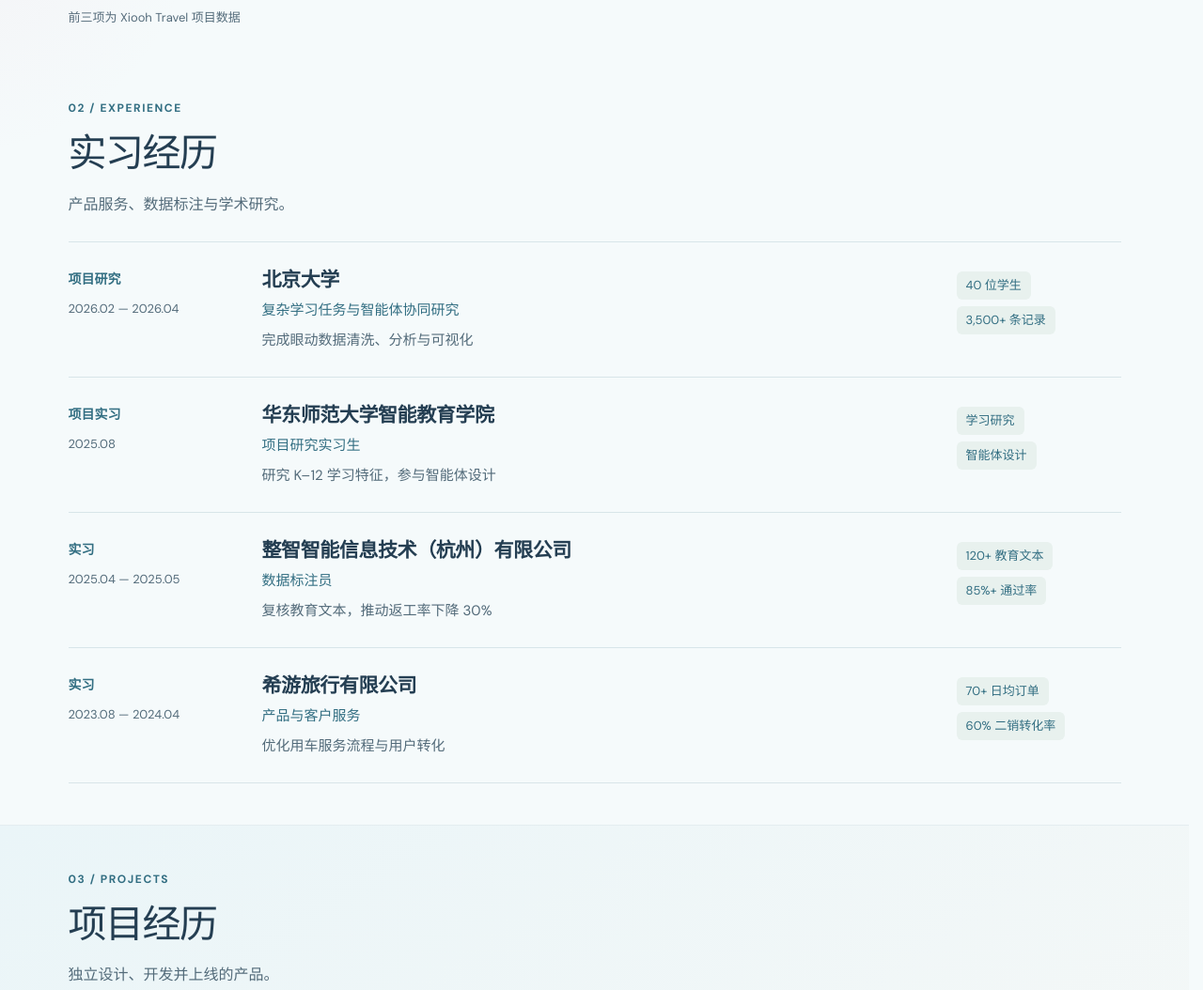
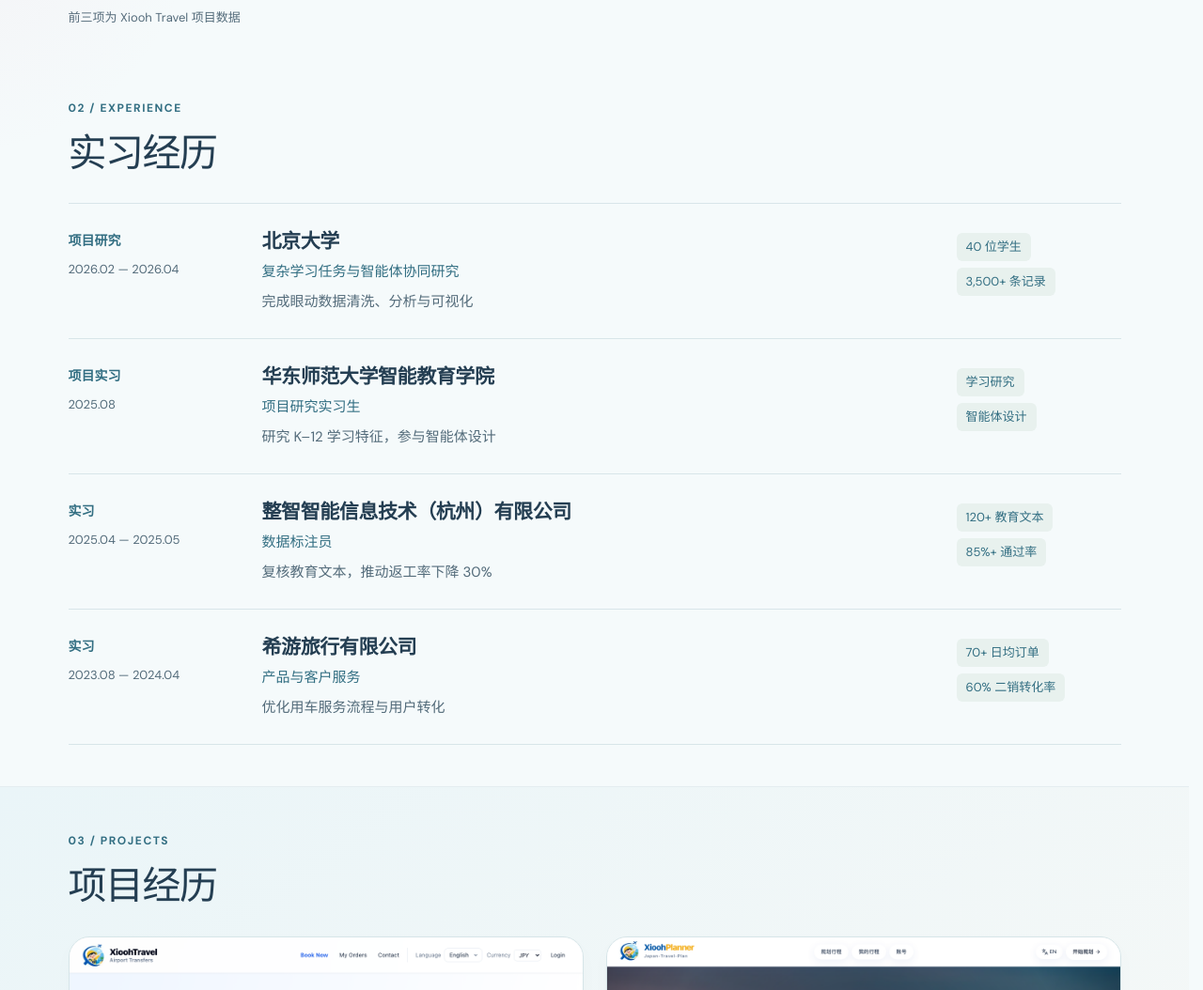
Before and after one commit to Bruce-778/Bruce-778.github.io, a website built with Vite: page index.html in a window 1280 px wide. Shown: the part 1277-2331 px from the top of the page at 94% size. Built offline with nearby package versions, Linux system fonts and the light colour scheme.

Commit message:
Simplify section headings and unify hero buttons

```diff
--- a/src/main.js
+++ b/src/main.js
@@ -46,7 +46,6 @@ const content = {
     experience: {
       kicker: '02 / EXPERIENCE',
       title: '实习经历',
-      intro: '产品服务、数据标注与学术研究。',
       items: [
         ['实习', '2023.08 — 2024.04', '希游旅行有限公司', '产品与客户服务', '优化用车服务流程与用户转化', ['70+ 日均订单', '60% 二销转化率']],
         ['实习', '2025.04 — 2025.05', '整智智能信息技术（杭州）有限公司', '数据标注员', '复核教育文本，推动返工率下降 30%', ['120+ 教育文本', '85%+ 通过率']],
@@ -57,7 +56,6 @@ const content = {
     work: {
       kicker: '03 / PROJECTS',
       title: '项目经历',
-      intro: '独立设计、开发并上线的产品。',
       visit: '访问项目 ↗',
       cards: [
         {
@@ -96,7 +94,6 @@ const content = {
     journey: {
       kicker: '04 / EDUCATION',
       title: '学习经历',
-      intro: '香港城市大学 · 浙江工业大学',
       items: [
         {
           id: 'cityu', date: '2026.09 — 2027.06', name: ['香港城市大学'],
@@ -126,7 +123,6 @@ const content = {
     contact: {
       kicker: '06 / CONTACT',
       title: '联系我',
-      body: '欢迎交流与项目合作。',
       cta: '发一封邮件',
       github: '查看 GitHub',
       emailLabel: 'Email',
@@ -186,7 +182,6 @@ const content = {
     experience: {
       kicker: '02 / EXPERIENCE',
       title: 'Work experience',
-      intro: 'Product services, data annotation, and academic research.',
       items: [
         ['Internship', 'Aug 2023 — Apr 2024', 'Xiooh Travel', 'Product & Customer Service', 'Improved ride services and customer conversion', ['70+ daily orders', '60% upsell conversion']],
         ['Internship', 'Apr — May 2025', 'Zhengzhi Intelligent Information Technology', 'Data Annotator', 'Reviewed educational texts and reduced rework by 30%', ['120+ texts', '85%+ pass rate']],
@@ -197,7 +192,6 @@ const content = {
     work: {
       kicker: '03 / PROJECTS',
       title: 'Projects',
-      intro: 'Products I designed, built, and launched.',
       visit: 'Visit project ↗',
       cards: [
         {
@@ -236,7 +230,6 @@ const content = {
     journey: {
       kicker: '04 / EDUCATION',
       title: 'Learning experience',
-      intro: 'City University of Hong Kong · Zhejiang University of Technology',
       items: [
         {
           id: 'cityu', date: 'Sep 2026 — Jun 2027', name: ['City University', 'of Hong Kong'],
@@ -265,7 +258,6 @@ const content = {
     contact: {
       kicker: '06 / CONTACT',
       title: 'Contact',
-      body: 'For inquiries and project collaborations.',
       cta: 'Send an email',
       github: 'View GitHub',
       emailLabel: 'Email',
@@ -306,12 +298,12 @@ const phrases = (items) => items.map(item => `<span class="text-unit">${item}</s
 function protectLineEndings() {
   const segmenter = typeof Intl.Segmenter === 'function' ? new Intl.Segmenter('zh-CN', { granularity: 'word' }) : null;
   const selectors = [
-    'h2', '.hero-motto', '.hero-note > span:last-child', '.section-heading p',
+    'h2', '.hero-motto', '.hero-note > span:last-child',
     '.bt-profile-story p', '.gallery-caption h3', '.gallery-caption p',
     '.experience-content h3', '.experience-content strong', '.experience-content p',
     '.project-body > p', '.lab-item h3', '.lab-item p',
     '.publication-copy h3 a',
-    '.award-list > span', '.contact-copy p', '.site-footer > span:first-child',
+    '.award-list > span', '.site-footer > span:first-child',
   ].join(',');
   document.querySelectorAll(selectors).forEach(element => {
     if (element.children.length) return;
@@ -557,8 +549,8 @@ function render() {
             <h1>${copy.hero.title}${copy.hero.nameCn ? `<small>${copy.hero.nameCn}</small>` : ''}</h1>
             <p class="hero-motto">${copy.hero.motto}</p>
             <div class="hero-actions">
-              <a class="button button-primary" href="#work">${copy.hero.primary}<span>↘</span></a>
-              <a class="button button-quiet" href="./assets/bruce-tu-resume.pdf" target="_blank" rel="noopener noreferrer" type="application/pdf" aria-label="${lang === 'zh' ? '查看简历（PDF，新标签页打开）' : 'View résumé (Chinese PDF, opens in a new tab)'}">${copy.hero.secondary}<span aria-hidden="true">↗</span></a>
+              <a class="button button-quiet" href="#work">${copy.hero.primary}</a>
+              <a class="button button-quiet" href="./assets/bruce-tu-resume.pdf" target="_blank" rel="noopener noreferrer" type="application/pdf" aria-label="${lang === 'zh' ? '查看简历（PDF，新标签页打开）' : 'View résumé (Chinese PDF, opens in a new tab)'}">${copy.hero.secondary}</a>
             </div>
             <div class="hero-note"><span class="status-dot"></span><span>${copy.hero.note}</span></div>
           </div>
@@ -592,13 +584,13 @@ function render() {
         </section>
 
         <section class="section-pad experience-section" id="experience">
-          <div class="section-heading"><span class="section-kicker">${copy.experience.kicker}</span><h2>${copy.experience.title}</h2><p>${copy.experience.intro}</p></div>
+          <div class="section-heading"><span class="section-kicker">${copy.experience.kicker}</span><h2>${copy.experience.title}</h2></div>
           <div class="experience-list">${copy.experience.items.slice().reverse().map(([type, date, place, role, detail, result], index) => `<article class="experience-item" data-reading-anchor="experience-${index}"><div class="experience-meta"><span class="experience-type">${type}</span><span class="experience-date">${date}</span></div><div class="experience-content"><h3>${place}</h3><strong>${role}</strong><p>${detail}</p></div><div class="experience-result">${result.map(item => `<span>${item}</span>`).join('')}</div></article>`).join('')}</div>
         </section>
 
         <section class="work-section" id="work">
           <div class="section-pad work-inner">
-            <div class="section-heading light"><span class="section-kicker">${copy.work.kicker}</span><h2>${copy.work.title}</h2><p>${copy.work.intro}</p></div>
+            <div class="section-heading light"><span class="section-kicker">${copy.work.kicker}</span><h2>${copy.work.title}</h2></div>
             <div class="project-grid">
               ${copy.work.cards.map(card => `
                 <article class="project-card ${card.id}" data-reading-anchor="work-${card.id}">
@@ -620,7 +612,7 @@ function render() {
         </section>
 
         <section class="section-pad journey-section" id="education">
-          <div class="section-heading"><span class="section-kicker">${copy.journey.kicker}</span><h2>${copy.journey.title}</h2><p>${copy.journey.intro}</p></div>
+          <div class="section-heading"><span class="section-kicker">${copy.journey.kicker}</span><h2>${copy.journey.title}</h2></div>
           <div class="education-grid">${copy.journey.items.map(school => `
             <article class="education-card" data-reading-anchor="education-${school.id}">
               <div class="education-image"><img src="${school.image}" alt="${school.imageAlt}" loading="lazy" /></div>
@@ -647,7 +639,7 @@ function render() {
 
         <section class="section-pad contact-section" id="contact">
           <div class="contact-card">
-            <div class="contact-copy"><span class="section-kicker">${copy.contact.kicker}</span><h2>${copy.contact.title}</h2><p>${copy.contact.body}</p><a class="button button-light" href="mailto:tubinghao11103@163.com">${copy.contact.cta}<span>↗</span></a></div>
+            <div class="contact-copy"><span class="section-kicker">${copy.contact.kicker}</span><h2>${copy.contact.title}</h2><a class="button button-light" href="mailto:tubinghao11103@163.com">${copy.contact.cta}<span>↗</span></a></div>
             <div class="contact-details">
               ${[[copy.contact.emailLabel, 'tubinghao11103@163.com'], [copy.contact.emailAltLabel, copy.contact.emailAlt]].map(([label, email]) => `<div class="detail-row"><span>${label}</span><div class="contact-value"><a href="mailto:${email}">${email}</a><button class="copy-email" type="button" data-copy-email="${email}" aria-label="${lang === 'zh' ? '复制邮箱' : 'Copy email'} ${email}">${lang === 'zh' ? '复制' : 'Copy'}</button></div></div>`).join('')}
               <div class="detail-row"><span>GitHub</span><a href="https://github.com/Bruce-778" target="_blank" rel="noreferrer">github.com/Bruce-778 ↗</a></div>
--- a/src/style.css
+++ b/src/style.css
@@ -18,7 +18,7 @@ img { display:block; max-width:100%; }
 h1,h2,h3,p { overflow-wrap:normal; word-break:normal; }
 h1,h2,h3 { text-wrap:balance; }
 p { text-wrap:pretty; }
-.section-heading p,.bt-profile-story p,.project-body p,.experience-content p,.contact-copy p { text-wrap:balance; }
+.bt-profile-story p,.project-body p,.experience-content p { text-wrap:balance; }
 button,a { -webkit-tap-highlight-color:transparent; }
 :where(a,button):focus-visible { outline:3px solid var(--blue-deep); outline-offset:4px; }
 .text-unit { display:inline-block; max-width:100%; }
@@ -54,7 +54,6 @@ main:focus { outline:none; }
 .hero-actions { display:flex; align-items:center; flex-wrap:wrap; gap:12px; margin-top:32px; }
 .button { display:inline-flex; align-items:center; justify-content:center; gap:20px; min-height:48px; padding:10px 22px; border:1px solid #fff; border-radius:999px; font-size:14px; font-weight:600; line-height:1.5; transition:transform .2s,background .2s,box-shadow .2s; }
 .button span { font-size:20px; font-weight:400; }
-.button-primary { background:#326e82ee; color:#fff; box-shadow:0 6px 18px #326e821c,inset 0 1px #ffffff40; backdrop-filter:blur(12px); }
 .button-quiet { background:#ffffff80; border-color:#d7e6e9; color:var(--ink); backdrop-filter:blur(12px); }
 .button:hover { transform:translateY(-2px); box-shadow:0 10px 22px #27454f1a; }
 .hero-note { display:flex; align-items:center; gap:12px; margin-top:28px; color:var(--ink-soft); font-size:15px; line-height:1.7; text-wrap:balance; }
@@ -79,7 +78,6 @@ main:focus { outline:none; }
 .section-heading { max-width:760px; }
 .section-heading h2,.about-lead h2 { margin:12px 0 0; font:500 clamp(30px,3.2vw,42px)/1.3 var(--serif); letter-spacing:-.035em; }
 :lang(en) .section-heading h2,:lang(en) .about-lead h2 { font-size:clamp(36px,4vw,50px); line-height:1.12; }
-.section-heading p { max-width:640px; margin:14px 0 0; color:var(--ink-soft); font-size:16px; }
 /* Explicit block flow keeps the full-width metrics below the introduction. */
 .bt-profile-section { display:block; padding:38px 0 44px; border-top:1px solid var(--line); container-type:inline-size; }
 .bt-profile-layout { display:grid; grid-template-columns:minmax(0,.9fr) minmax(0,1.1fr); gap:56px; align-items:center; width:100%; }
@@ -253,7 +251,6 @@ main:focus { outline:none; }
 .contact-card { display:grid; grid-template-columns:minmax(0,.85fr) minmax(0,1.15fr); gap:40px; align-items:center; padding:42px; border:1px solid #d5e4e7; border-radius:26px; background:linear-gradient(120deg,#e6f1f5,#eaf1ec); }
 .contact-copy h2 { margin:14px 0 0; font:500 clamp(30px,3.4vw,42px)/1.25 var(--serif); letter-spacing:-.03em; }
 :lang(en) .contact-copy h2 { font-size:clamp(38px,4vw,48px); }
-.contact-copy p { margin:14px 0 0; color:var(--ink-soft); font-size:16px; }
 .button-light { margin-top:24px; border-color:#fff; background:#ffffffb3; color:var(--blue-deep); box-shadow:0 4px 14px #2847560a,inset 0 1px #fff; }
 .contact-details { min-width:0; }
 .detail-row { display:grid; grid-template-columns:72px minmax(0,1fr); align-items:center; gap:14px; padding:11px 0; min-height:56px; border-bottom:1px solid #cadce0; color:var(--ink-soft); font-size:15px; }
@@ -346,7 +343,6 @@ main:focus { outline:none; }
   .section-kicker { font-size:11px; }
   .section-heading h2,.about-lead h2 { font-size:clamp(27px,7.4vw,34px); }
   :lang(en) .section-heading h2,:lang(en) .about-lead h2 { font-size:clamp(31px,8.5vw,39px); }
-  .section-heading p { font-size:15px; }
   .bt-profile-section { padding-block:32px; }
   .bt-profile-layout { grid-template-columns:minmax(0,1fr); gap:24px; }
   .chip-row { gap:7px; }
@@ -408,7 +404,6 @@ main:focus { outline:none; }
   .cover-panel { padding:16px; }
   .cover-art { height:47dvh; }
   .cover-description { font-size:14px; }
-  .contact-copy p { font-size:15px; }
   .site-footer { font-size:11px; flex-wrap:wrap; gap:6px 16px; }
 }
 @media (max-width:380px) {
```
